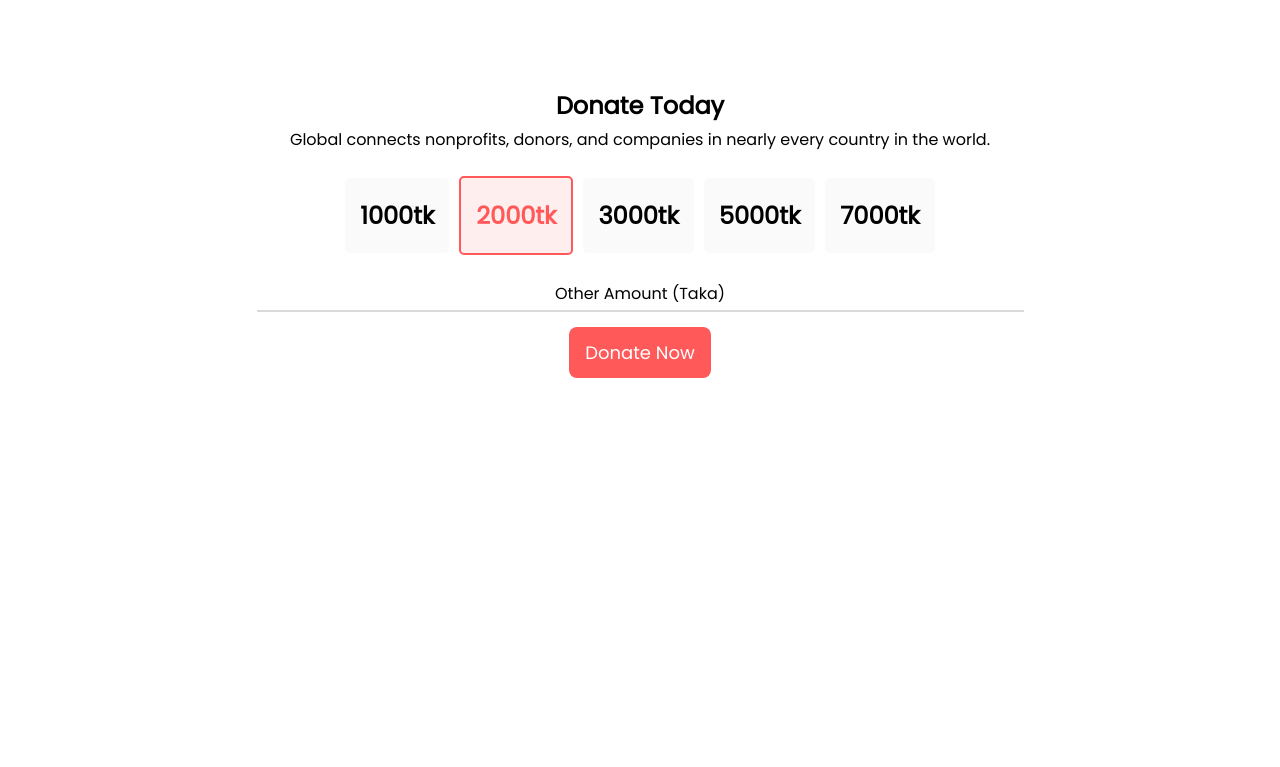
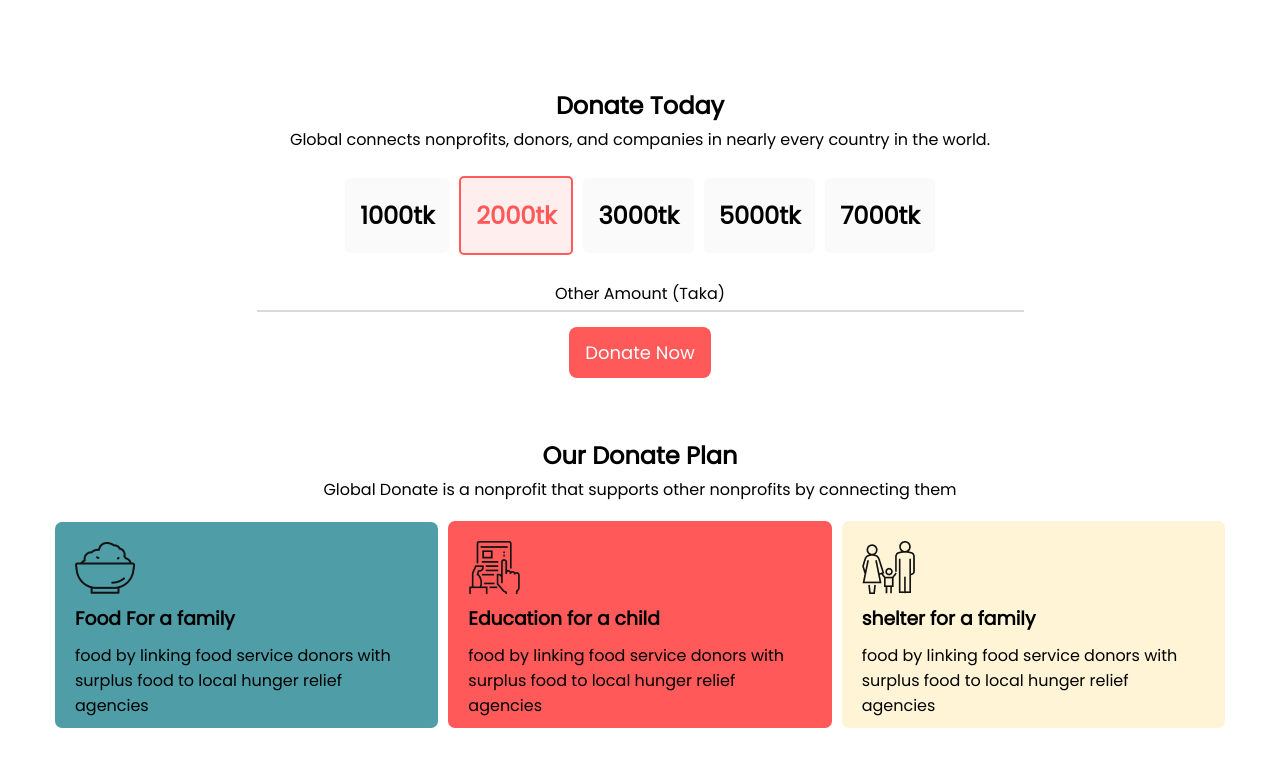
Before and after one commit to Rimonhasan7/Donate_assignment1, a plain HTML site: page index.html in a window 1280 px wide. Shown: the part 571-1338 px from the top of the page. Before the commit the page ends 989 px from the top, so only its background shows below. Drawn offline with Linux system fonts and the light colour scheme.

Commit message:
play card

```diff
--- a/css/style.css
+++ b/css/style.css
@@ -84,3 +84,44 @@
     border: 1px solid #DADADA;
 }
 /* donate plan section */
+.donate-plan{
+    /* text-align: center; */
+    margin: 20px;
+    padding: 20px;
+}
+.plan-details{
+    text-align: center;
+}
+.plan-details p{
+    margin: 0 40px;
+}
+.plan-card{
+    display: flex;
+    justify-content: space-evenly;
+    align-items: center;
+    gap: 10px;
+    margin: 15px;
+}
+.card{
+    width: 400px;
+    height: 100%;
+    padding: 10px 20px;
+    border-radius: 7px;
+}
+.card img{
+    margin: 10px 0;
+    display: block;
+}
+.card h3{
+    margin: 10px 0;
+}
+.card1{
+    background-color:#4F9DA6;
+}
+.card2{
+    background-color: #FF5959;
+}
+.card3{
+    background-color: #FFF4D6;
+}
+/* hope section are start */
--- a/index.html
+++ b/index.html
@@ -55,15 +55,31 @@
     <section>
         <div class="donate-plan">
             <div class="plan-details">
-
-
+                <h1>Our Donate Plan</h1>
+                <p class="title-p">Global Donate is a nonprofit that supports other nonprofits by connecting them</p>
             </div>
             <div class="plan-card">
-                <div class="card">
-
+                <div class="card card1">
+                    <img src="./images/food.png" alt="">
+                    <h3>Food For a family</h3>
+                    <p>food by linking food service donors with surplus food to local hunger relief agencies</p>
+                </div>
+                <div class="card card2">
+                    <img src="./images/Frame-1.png" alt="">
+                    <h3> Education for a child</h3>
+                    <p>food by linking food service donors with surplus food to local hunger relief agencies</p>
+                </div>
+                <div class="card card3">
+                    <img src="./images/shelter.png" alt="">
+                    <h3>shelter for a family</h3>
+                    <p>food by linking food service donors with surplus food to local hunger relief agencies</p>
                 </div>
             </div>
         </div>
     </section>
+    <!-- hope section are start -->
+    <section>
+
+    </section>
 </body>
 </html>
```
Also changed, not shown: images/Frame-1.png (added), images/donation9.jpg (added), images/food.png (added), images/shelter.png (added).
